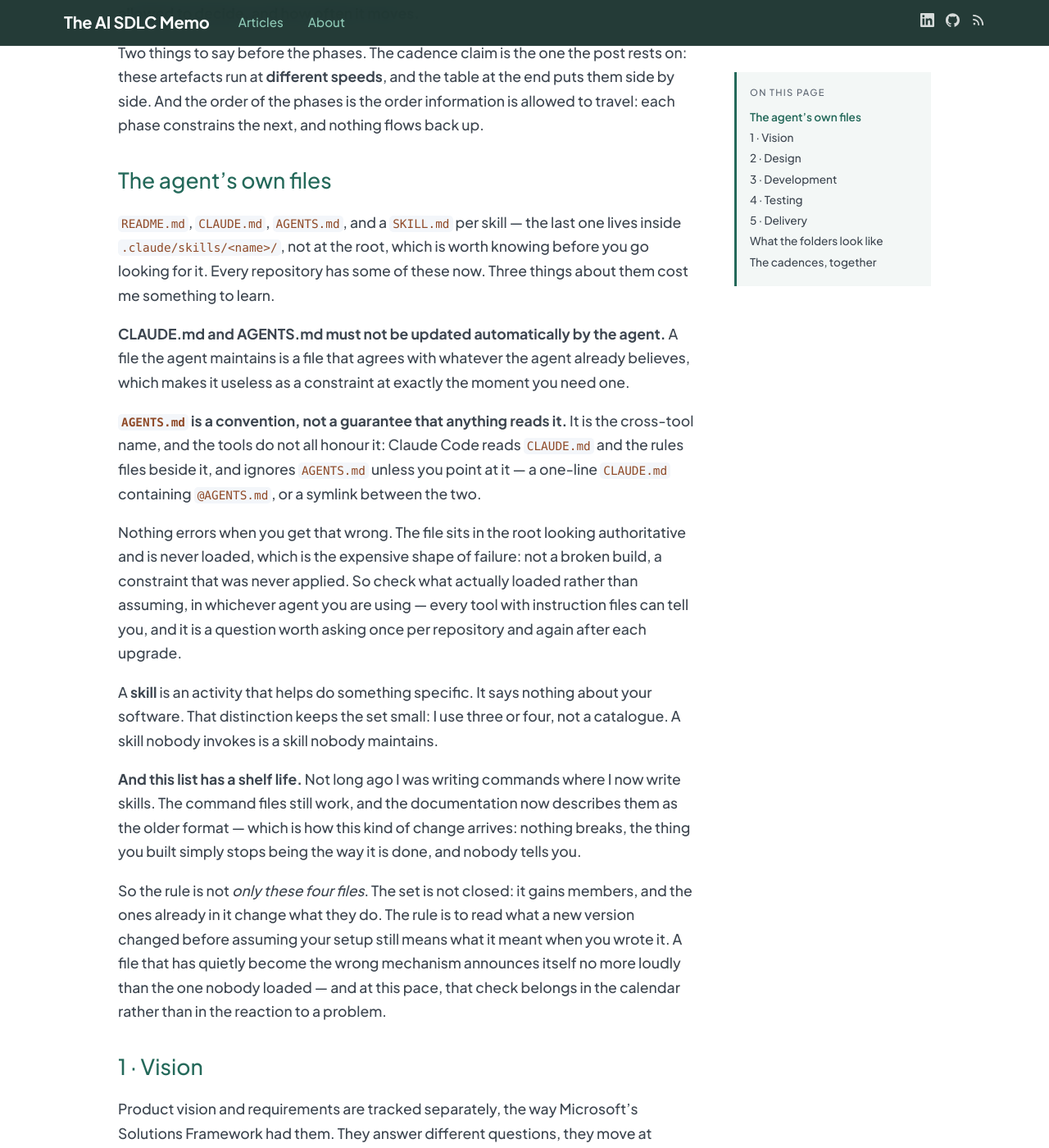
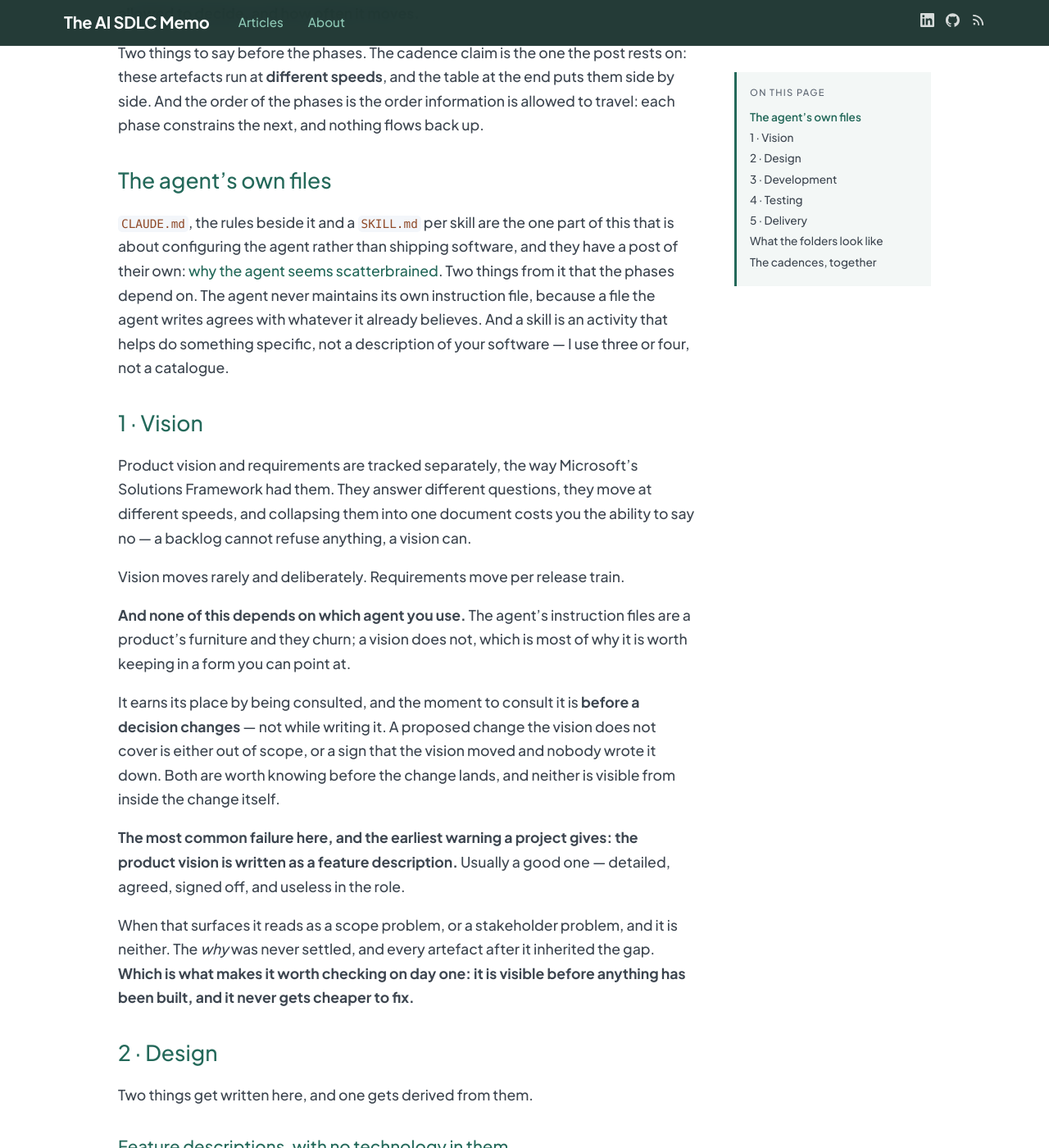
Before and after one commit to remwes0608/ai-driven-sdlc, a Jekyll site: the page built from _posts/2026-08-05-what-i-write-down-and-when.md, in a window 1280 px wide and 1400 px high, scrolled down 444 px. Shown: the whole window at 82% size. Built offline with Jekyll 4.4.1, drawn with Linux system fonts in a browser that asks for light colours.

Commit message:
The agent was not forgetting; nothing was ever stored
A fifth post, on the files that decide what an agent knows before it reads a
line of the project, and on making that true on more than one machine. It
carries the site's first illustration, and the section on the agent's files
in "What I write down, and when" shrinks to a pointer at it.

Co-Authored-By: Claude Fable 5.1 <noreply@anthropic.com>

```diff
--- a/_posts/2026-08-05-what-i-write-down-and-when.md
+++ b/_posts/2026-08-05-what-i-write-down-and-when.md
@@ -16,39 +16,13 @@ flows back up.
 
 ## The agent's own files
 
-`README.md`, `CLAUDE.md`, `AGENTS.md`, and a `SKILL.md` per skill — the last one lives inside
-`.claude/skills/<name>/`, not at the root, which is worth knowing before you go looking for it.
-Every repository has some of these now. Three things about them cost me something to learn.
-
-**CLAUDE.md and AGENTS.md must not be updated automatically by the agent.** A file the agent
-maintains is a file that agrees with whatever the agent already believes, which makes it useless as
-a constraint at exactly the moment you need one.
-
-**`AGENTS.md` is a convention, not a guarantee that anything reads it.** It is the cross-tool name,
-and the tools do not all honour it: Claude Code reads `CLAUDE.md` and the rules files beside it, and
-ignores `AGENTS.md` unless you point at it — a one-line `CLAUDE.md` containing `@AGENTS.md`, or a
-symlink between the two.
-
-Nothing errors when you get that wrong. The file sits in the root looking authoritative and is never
-loaded, which is the expensive shape of failure: not a broken build, a constraint that was never
-applied. So check what actually loaded rather than assuming, in whichever agent you are using —
-every tool with instruction files can tell you, and it is a question worth asking once per
-repository and again after each upgrade.
-
-A **skill** is an activity that helps do something specific. It says nothing about your software.
-That distinction keeps the set small: I use three or four, not a catalogue. A skill nobody invokes
-is a skill nobody maintains.
-
-**And this list has a shelf life.** Not long ago I was writing commands where I now write skills.
-The command files still work, and the documentation now describes them as the older format — which
-is how this kind of change arrives: nothing breaks, the thing you built simply stops being the way
-it is done, and nobody tells you.
-
-So the rule is not *only these four files*. The set is not closed: it gains members, and the ones
-already in it change what they do. The rule is to read what a new version changed before assuming
-your setup still means what it meant when you wrote it. A file that has quietly become the
-wrong mechanism announces itself no more loudly than the one nobody loaded — and at this pace, that
-check belongs in the calendar rather than in the reaction to a problem.
+`CLAUDE.md`, the rules beside it and a `SKILL.md` per skill are the one part of this that is about
+configuring the agent rather than shipping software, and they have a post of their own: [why the
+agent seems scatterbrained]({{ "/posts/why-the-agent-seems-scatterbrained/" | relative_url }}). Two
+things from it that the phases depend on. The agent never maintains its own instruction file,
+because a file the agent writes agrees with whatever it already believes. And a skill is an activity
+that helps do something specific, not a description of your software — I use three or four, not a
+catalogue.
 
 ## 1 · Vision
 
```
Also changed, not shown: _posts/2026-09-16-why-the-agent-seems-scatterbrained.md (added, +305 -0 lines), img/posts/two-machines-one-project.jpg (added).
